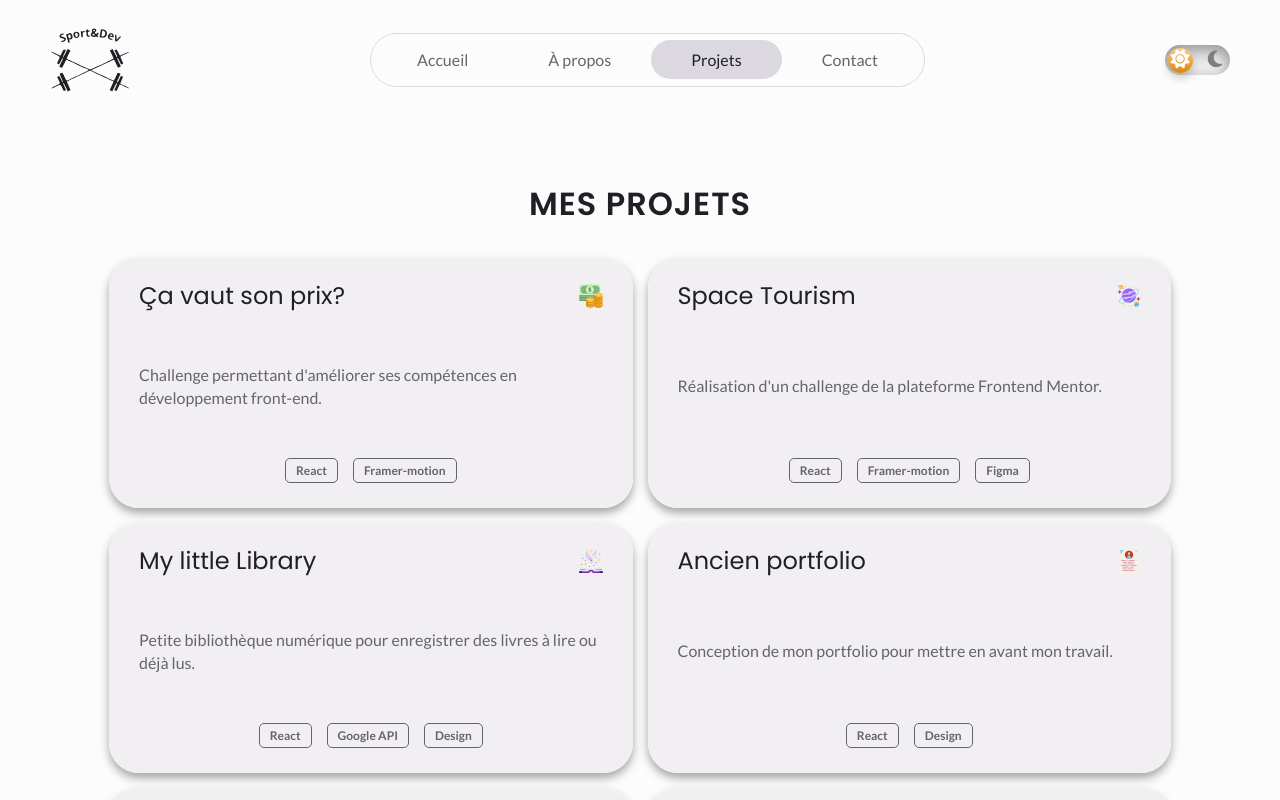
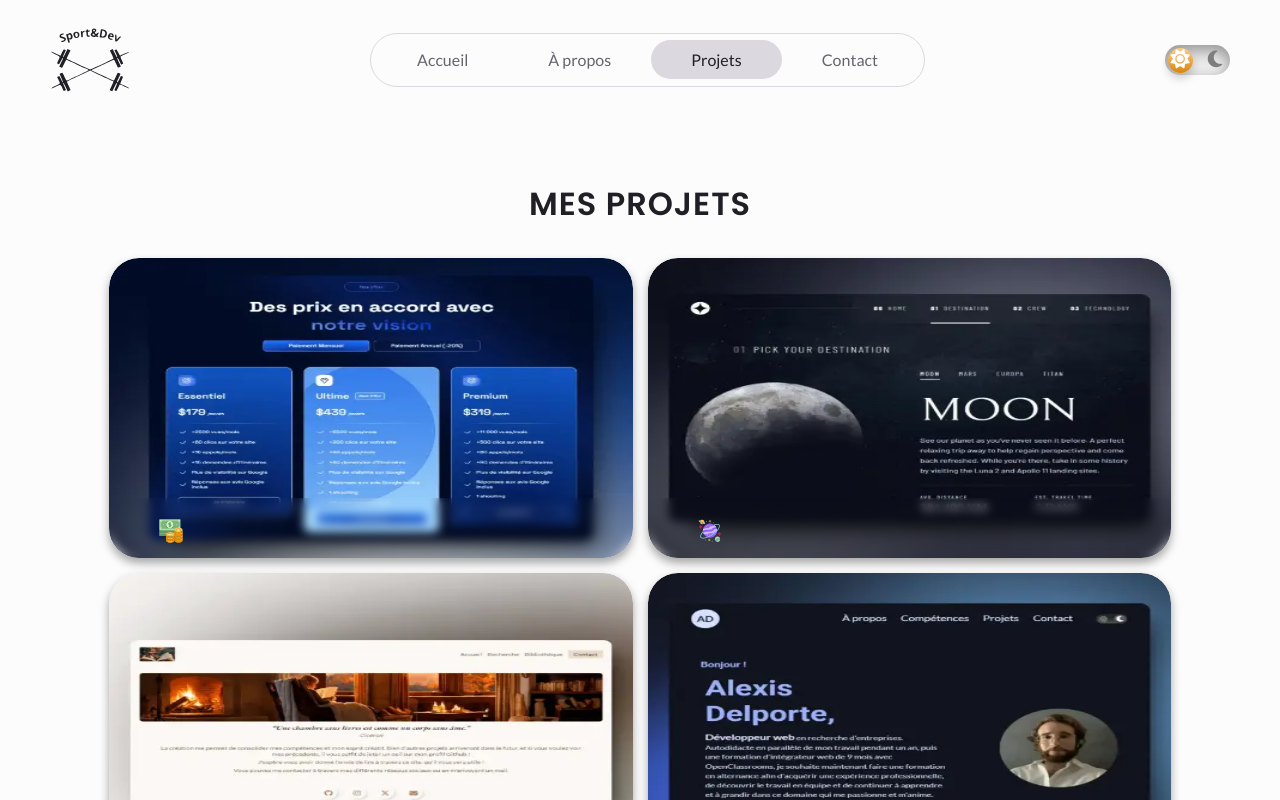
Before and after one commit to AlexDDevv/Portfolio-v3, a React (Vite) app: page /projects in a window 1280 px wide. Shown: the top 800 px of the page. Built offline with nearby package versions, Linux system fonts and the light colour scheme.

Commit message:
Modif this component for a better integration

```diff
--- a/src/assets/sass/components/projects/_bentoProjects.scss
+++ b/src/assets/sass/components/projects/_bentoProjects.scss
@@ -5,7 +5,7 @@
     justify-content: center;
     gap: 15px;
     width: 90%;
-    margin: 0 auto;
+    margin: 30px auto 0 auto;
 
     @media screen and (max-width: 1024px) {
         width: 100%;
@@ -26,59 +26,94 @@
     }
 
     .project-bento {
-        height: 250px;
-        perspective: 2000px;
-        perspective-origin: top;
+        height: 300px;
         position: relative;
         cursor: pointer;
-        box-shadow: none;
+        border-radius: 30px;
+        display: flex;
+        flex-direction: column;
+        justify-content: flex-end;
+        transition: padding 0.2s ease-in-out;
+        overflow: hidden;
+
+        &:before {
+            content: "";
+            background: rgba(0, 0, 0, 0.35);
+            border-radius: 30px;
+            height: 0%;
+            width: 100%;
+            position: absolute;
+            bottom: 0;
+            left: 0;
+            transition: height 0.2s ease-in-out;
+        }
 
         &:hover {
-            .card {
-                transform: rotateY(180deg);
+            &:before {
+                height: 100%;
             }
-            &:nth-child(even) {
-                .card {
-                    transform: rotateY(-180deg);
-               }
+            .text-container {
+                border-radius: 30px;
+                height: 100%;
+                padding-bottom: 25px;
+
+                .wrapper {
+                    max-height: 100%;
+                    opacity: 1;
+                }
             }
         }
 
-        .card {
+        .cover {
             border-radius: 30px;
-            box-shadow: 0 5px 10px rgba(0, 0, 0, 0.35);
-            position: relative;
+            width: 100%;
             height: 100%;
-            transform-style: preserve-3d;
-            transition: transform 0.5s cubic-bezier(0.86,0,0.07,1);
+            position: absolute;
+            top: 0;
+            left: 0;
+            z-index: -50;
 
-            .front-card, .back-card {
-                border-radius: 30px;
-                position: absolute;
+            img {
                 width: 100%;
                 height: 100%;
-                backface-visibility: hidden;
-                -webkit-backface-visibility: hidden;
+                border-radius: 30px;
             }
-            .front-card {
+        }
+        .text-container {
+            background: transparent;
+            backdrop-filter: blur(5px);
+            border-bottom-left-radius: 30px;
+            border-bottom-right-radius: 30px;
+            display: flex;
+            flex-direction: column;
+            gap: 15px;
+            height: 60px;
+            justify-content: flex-end;
+            padding: 20px 30px 0 30px;
+            transition: height 0.2s ease-in-out, padding 0.2s ease-in-out, border-radius 0.2s ease-in-out;
+
+            .title-project {
                 display: flex;
-                flex-direction: column;
-                justify-content: space-between;
-                background: var(--bentoBg);
-                padding: 20px 30px 25px 30px;
-                transition: background 0.2s ease-in-out;
+                align-items: center;
+                gap: 20px;
 
-                .title-project {
-                    @include between;
+                .title {
+                    color: $white;
+                    font-size: 22px;
+                    transition: color 0.2s ease-in-out;
+                }
+            }
+            .wrapper {
+                max-height: 0;
+                opacity: 0;
+                overflow: hidden;
+                transition: max-height 0.2s ease-in-out, opacity 0.2s ease-in-out;
 
-                    .title {
-                        color: var(--titleColor);
-                        transition: color 0.2s ease-in-out;
-                    }
-                }
                 .description-project {
+                    margin-bottom: 15px;
+
                     .description {
-                        color: var(--textColor);
+                        color: rgba(255, 255, 255, 0.9);
                         font-family: $bodyFont;
                         font-size: 16px;
                         line-height: 23px;
@@ -86,15 +121,16 @@
                     }
                 }
                 .stack-project {
-                    @include center;
+                    display: flex;
+                    align-items: center;
                     flex-wrap: wrap;
                     gap: 10px 15px;
 
                     .techno-project {
                         background: transparent;
                         border-radius: 5px;
-                        border: 1px solid var(--textColor);
-                        color: var(--textColor);
+                        border: 1px solid rgba(255, 255, 255, 0.9);
+                        color: rgba(255, 255, 255, 0.9);
                         font-family: $bodyFont;
                         font-size: 12px;
                         font-weight: 600;
@@ -103,15 +139,6 @@
                     }
                 }
             }
-            .back-card {
-                transform: rotateY(180deg);
-
-                .bento-cover {
-                    border-radius: 30px;
-                    height: 100%;
-                    width: 100%;
-                }
-            }
         }
     }
 }
--- a/src/components/projects/BentoProjects.jsx
+++ b/src/components/projects/BentoProjects.jsx
@@ -1,15 +1,18 @@
 import React from 'react'
 import TechnoProject from './TechnoProject'
 
-export default function BentoProjects({ onClick, title, icon, description, techno, cover }) {
+export default function BentoProjects({ onClick, titleBento, title, icon, description, techno, cover }) {
     return (
         <div className='bento-item project-bento' onClick={onClick}>
-            <div className="card">
-                <div className="front-card">
-                    <div className="title-project">
-                        <h2 className="title">{title}</h2>
-                        <img src={icon} alt={`${title} project icon`} />
-                    </div>
+            <div className="cover">
+                <img src={cover} alt="" />
+            </div>
+            <div className="text-container">
+                <div className="title-project">
+                    <h2 className="title">{titleBento}</h2>
+                    <img src={icon} alt={`${title} project icon`} />
+                </div>
+                <div className="wrapper">
                     <div className="description-project">
                         <p className="description">{description}</p>
                     </div>
@@ -22,9 +25,6 @@ export default function BentoProjects({ onClick, title, icon, description, techn
                         ))}
                     </div>
                 </div>
-                <div className="back-card">
-                    <img src={cover} alt={`${title} project cover`} className='bento-cover' />
-                </div>
             </div>
         </div>
     )
```
